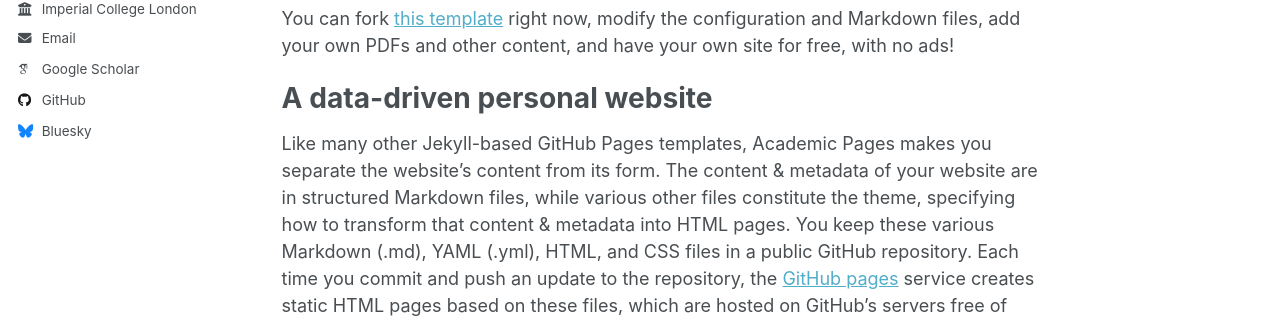
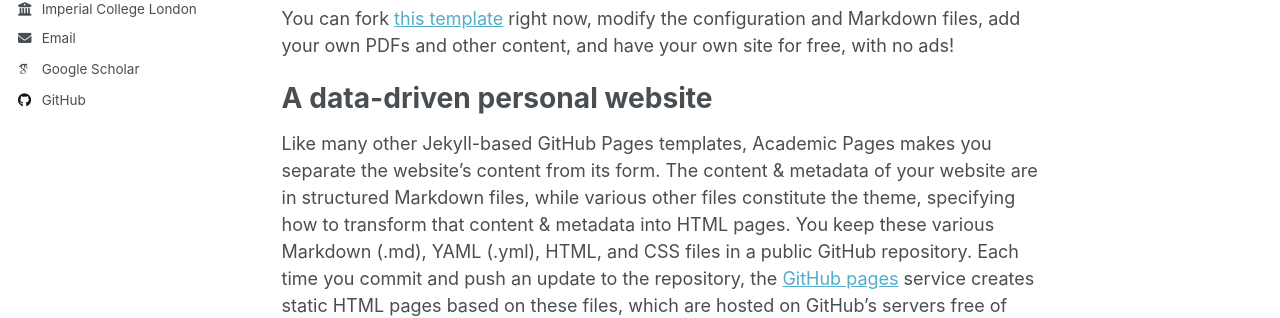
Before and after one commit to jameswoodfield/jameswoodfield.github.io, a Jekyll site: the page built from _pages/about.md, in a window 1280 px wide. Shown: the part 404-722 px from the top of the page. Built offline with Jekyll 4.4.1, drawn with Linux system fonts in a browser that asks for light colours; some web fonts are replaced; a script that is not in the unit is left out.

Commit message:
Update author name and comment out Bluesky username
Changed the default author name to 'James Woodfield' in authors.yml and commented out the Bluesky username in _config.yml for clarity.

```diff
--- a/_config.yml
+++ b/_config.yml
@@ -53,7 +53,7 @@
 
   # Social media
   artstation       : # Username
-  bluesky          : "bsky.app" # Replace this with you Bluesky username
+  bluesky          : #"bsky.app" # Replace this with you Bluesky username
   facebook         : # Username
   flickr           : # Username
   foursquare       : # Username
--- a/_data/authors.yml
+++ b/_data/authors.yml
@@ -1,7 +1,7 @@
 # Authors
 
 Name Name:
-  name        : "Name Name"
+  name        : "James Woodfield"
   uri         : "http://name.com"
   email       : "name@name.com"
   bio         : "This is the first name."
```
